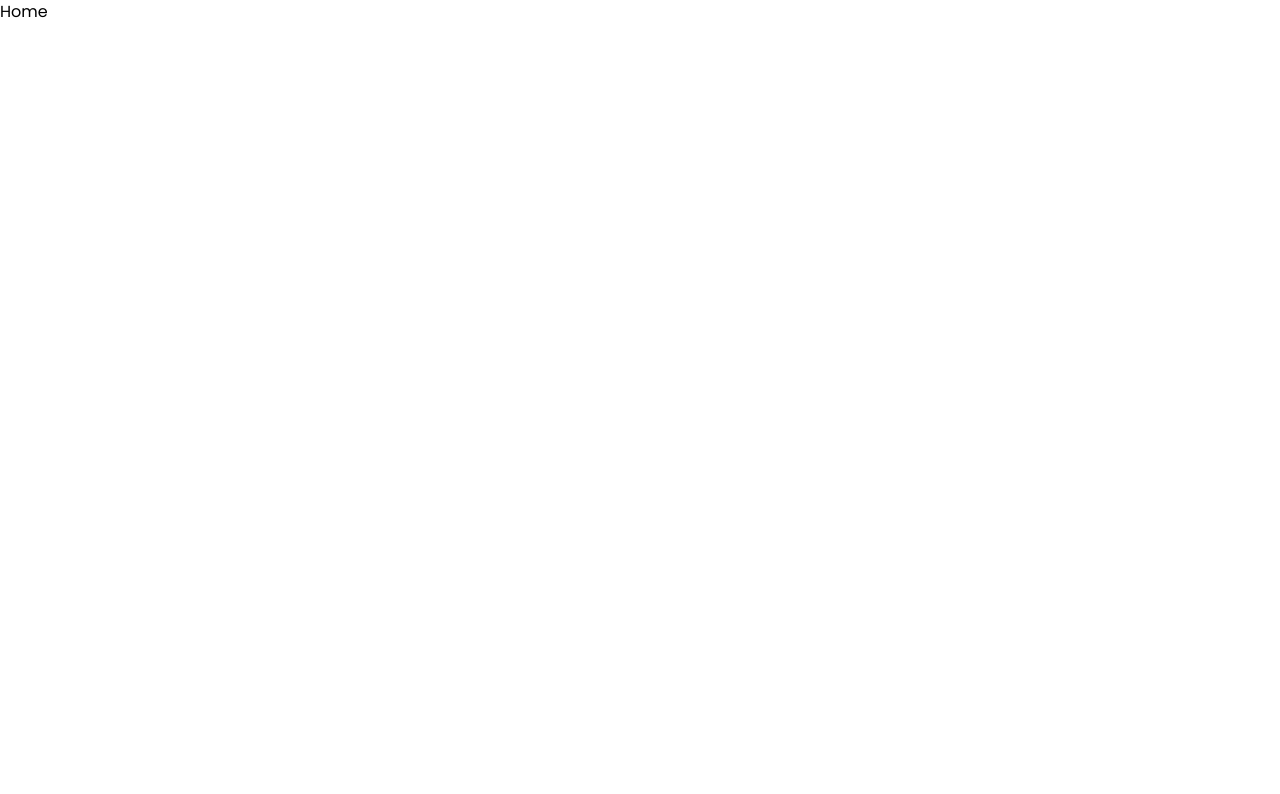
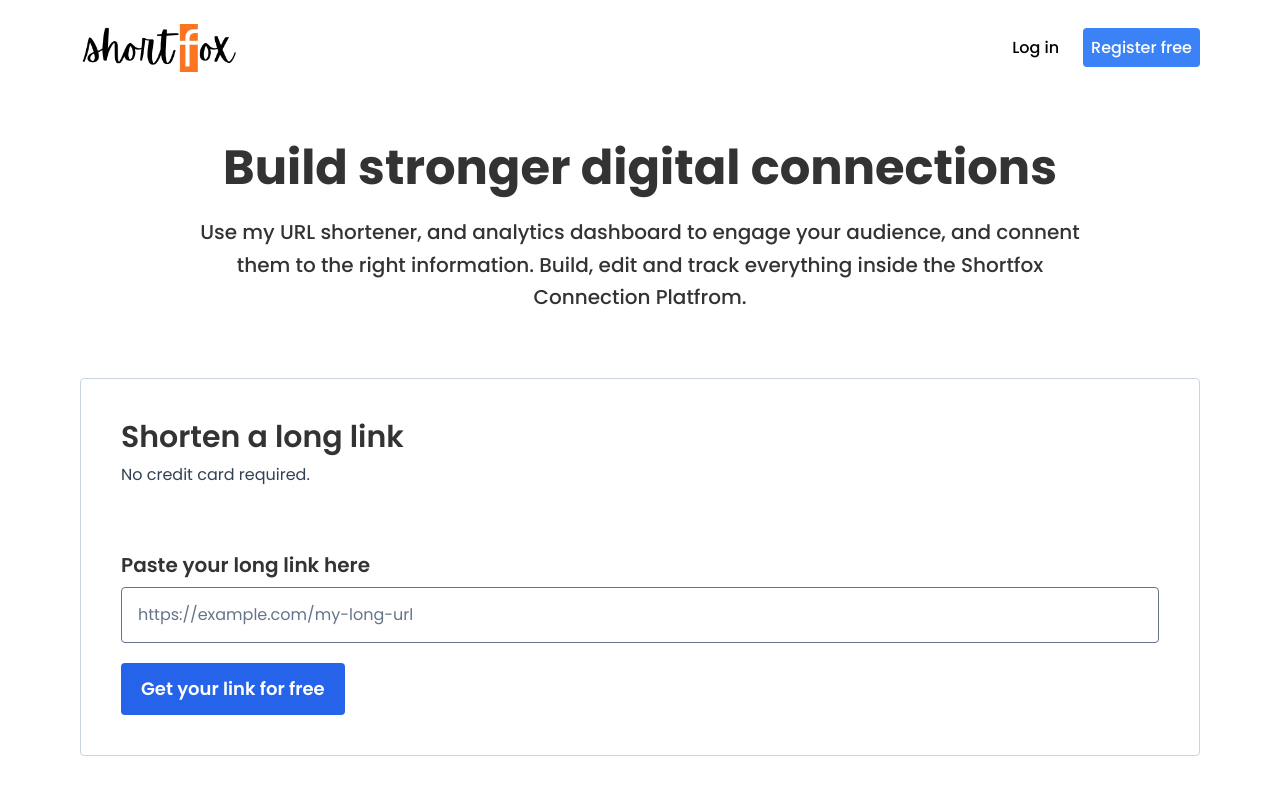
Before and after one commit to rajm-dv/shortfox-frontend, a React (Vite) app: page / in a window 1280 px wide. Shown: the top 794 px of the page. Built offline with nearby package versions, Linux system fonts and the light colour scheme.

Commit message:
added home page frontend

```diff
--- a/src/components/AppLogoComponent.tsx
+++ b/src/components/AppLogoComponent.tsx
@@ -1,5 +1,5 @@
 const AppLogoComponent = () => {
-  return <img className="h-12 mx-10" src="./logo.png" alt="logo" />;
+  return <img className="h-12" src="./logo.png" alt="logo" />;
 };
 
 export default AppLogoComponent;
--- a/src/components/Navbar.tsx
+++ b/src/components/Navbar.tsx
@@ -0,0 +1,26 @@
+import { Link } from "react-router-dom";
+import AppLogoComponent from "./AppLogoComponent";
+
+const Navbar = () => {
+  return (
+    <nav className="py-6 px-20 flex justify-between items-center">
+      <AppLogoComponent />
+      <div className="space-x-4">
+        <Link
+          to={"/login"}
+          className="p-2 rounded hover:bg-slate-100 font-medium"
+        >
+          Log in
+        </Link>
+        <Link
+          to={"/register"}
+          className="bg-blue-500 p-2 rounded hover:bg-blue-600 font-medium text-white"
+        >
+          Register free
+        </Link>
+      </div>
+    </nav>
+  );
+};
+
+export default Navbar;
--- a/src/pages/Home.tsx
+++ b/src/pages/Home.tsx
@@ -1,5 +1,40 @@
+import Navbar from "../components/Navbar";
+
 const Home = () => {
-  return <div>Home</div>;
+  return (
+    <>
+      <Navbar />
+      <main className="px-20 my-12 flex flex-col items-center text-black/80">
+        <div className="max-w-4xl text-center">
+          <h1 className="text-5xl font-bold">
+            Build stronger digital connections
+          </h1>
+          <p className="text-xl my-6 font-medium leading-relaxed">
+            Use my URL shortener, and analytics dashboard to engage your
+            audience, and connent them to the right information. Build, edit and
+            track everything inside the Shortfox Connection Platfrom.
+          </p>
+        </div>
+        <div className="self-start my-10 p-10 w-full rounded border border-slate-300">
+          <h3 className="text-3xl font-semibold">Shorten a long link</h3>
+          <p className="my-2 text-slate-700">No credit card required.</p>
+
+          <p className="text-xl mt-16 font-semibold">
+            Paste your long link here
+          </p>
+          <input
+            name="origin"
+            type="text"
+            className="border border-slate-500 rounded w-full my-2 h-14 px-4 placeholder:text-slate-500"
+            placeholder="https://example.com/my-long-url"
+          />
+          <button className="text-lg font-semibold rounded text-white bg-blue-600 hover:bg-blue-800 py-3 px-5 mt-3">
+            Get your link for free
+          </button>
+        </div>
+      </main>
+    </>
+  );
 };
 
 export default Home;
--- a/src/pages/Login.tsx
+++ b/src/pages/Login.tsx
@@ -7,7 +7,9 @@ const Login = () => {
   return (
     <div className="min-h-screen grid grid-cols-12 text-black/80">
       <div className="col-span-7 p-10">
-        <AppLogoComponent />
+        <div className="px-10">
+          <AppLogoComponent />
+        </div>
         <div className="my-10 flex justify-center">
           <div className="">
             <h1 className="text-3xl font-semibold">Log in and start sharing</h1>
--- a/src/pages/Register.tsx
+++ b/src/pages/Register.tsx
@@ -7,7 +7,9 @@ const Register = () => {
   return (
     <div className="min-h-screen grid grid-cols-12 text-black/80">
       <div className="col-span-7 p-10">
-        <AppLogoComponent />
+        <div className="px-10">
+          <AppLogoComponent />
+        </div>
         <div className="my-10 flex justify-center">
           <div className="">
             <h1 className="text-3xl font-semibold">
```
